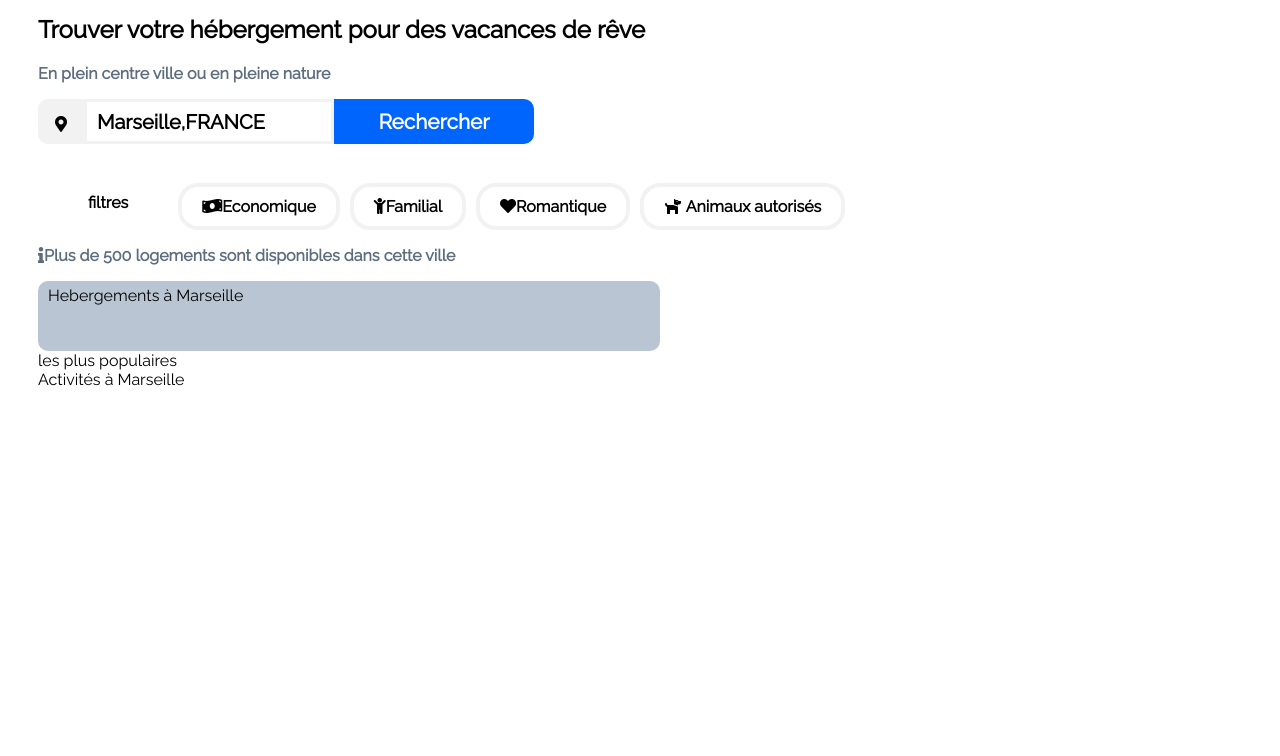
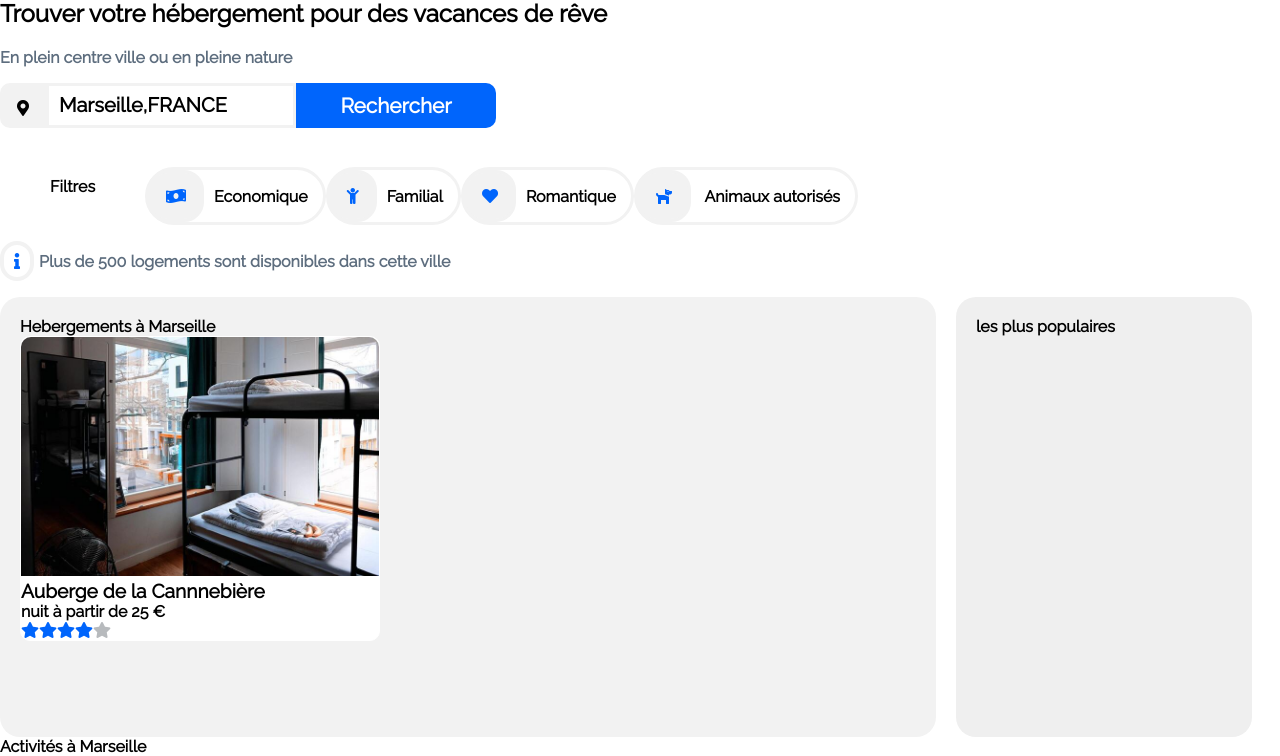
Before and after one commit to devfredgithub/DEGRANGEFrederic-2-26082021, a plain HTML site: page index.html in a window 1280 px wide. Shown: the part 146-902 px from the top of the page. Before the commit the page ends 800 px from the top, so only its background shows below. Drawn offline with Linux system fonts and the light colour scheme.

Commit message:
nav filtre fini debut hebergement

```diff
--- a/MediaQueries.css
+++ b/MediaQueries.css
@@ -1,36 +1,86 @@
 @media all and (max-width: 768px)
+
+/*****>>>>>>header**************/
 {.inscription{
     position: absolute;
     width: auto;
     top: 40px;
     right:15px;
 
+/************header>>>>>>>>**********/
+
+
+
+
+
+/*****>>>>>barre de navigation********/
 
 }
 nav ul
 {width: 100%;
+    padding: 0;
+}
 
-}
 nav{
     width: 100%;
 }
+
 nav li{
     width: 50%;
     text-align: center;
-    flex-wrap: wrap;
+}
 
-    padding: 30px 0 20px;
+nav li a{
+    display: block;
+    width: 100%;
+    }
+
+nav ul li a:hover{
+    border-bottom: 3px #0065FC solid ;
+    border-top: inherit;
+}
+
+nav ul li a{
     border-bottom: 2px #DEEBFF solid;
+    padding: 0 0 20px 0;
+
 }
-nav li a{
-
-    width: 100%;
+.boutonRecherche{
+    display: none;
 
 
 }
-nav ul li:hover{
-    border-bottom: 3px #0065FC solid ;
+
+.boutonRechercheIcone{
+    display: block;
+    border: 3px solid #0065FC;
+    padding: 8px 20px;
+    background-color: #0065FC;
+    color: #DEEBFF;
+    font-size: 1.3em;
+    border-radius: 5px;
+    margin: auto;
+
 
 }
 
+
+
+
+   /*******barre de navigation>>>>>>>*******/
+
+
+/**>>>>>filtres*******
+.lesfiltres{
+align-items: center;
+
+
+ }
+
+ .filtres:nth-child(1){
+     align-self: flex-start;
+ }
+
+
 }
+****filtres>>>>>****////
--- a/index.html
+++ b/index.html
@@ -35,14 +35,18 @@
         <form method="POST" class="blocRecherche">
             <i class="fas fa-map-marker-alt"></i>
          <input type="search"value="Marseille,FRANCE" class="zoneRecherche">
-         <button class="boutonRecherche">Rechercher</button>
+         <button class="boutonRecherche">
+            Rechercher</button>
+            <button class="boutonRechercheIcone" ><i class="fas fa-search"></i>
+            </button>
+
          </form>
     </section>
     <br>
 
     <section>
         <div class="lesfiltres">
-            <div class="filtres">filtres</div>
+            <div class="filtres">Filtres</div>
             <div class="Economique"><i class="fas fa-money-bill-wave"></i>Economique</div>
             <div class="Familial"><i class="fas fa-child"></i>Familial</div>
             <div class="Romantique"><i class="fas fa-heart"></i>Romantique</div>
@@ -58,14 +62,36 @@
     <!-- le coprs de page-->
 
     <main>
-        <section class="HébergementsMarseille">Hebergements à Marseille
+        <section class="Hébergements">Hebergements à Marseille
+            <div class="box">
+               <div class="chambre1"> <img src="images\hebergements\4_small\hebergement 1.jpg" alt="Auberge la Cannebière"></div>
+                <div id="nomhebergement">Auberge de la Cannnebière</div>
+                <div id="prixhebergement">nuit à partir de 25 €</div>
+                <div class="starbox">
+                    <div id="starbleu"><i class="fas fa-star"></i></div>
+                    <div id="starbleu"><i class="fas fa-star"></i></div>
+                    <div id="starbleu"><i class="fas fa-star"></i></div>
+                    <div id="starbleu"><i class="fas fa-star"></i></div>
+                    <div id="starblanc"><i class="fas fa-star"></i></div>
+                </div>
 
+
+
+            </div>
         </section>
-        <section class="Les plus populaires">les plus populaires
+        <section class="Populaires">les plus populaires</section>
+        <section class="Activités">Activités à Marseille </section>
+    </main>
 
-        </section>
-        <section class="Activités à Marseille">Activités à Marseille</section>
-    </main>
+
+
+
+
+
+
+
+
+
 
     <!--le bas de page-->
 
--- a/style.css
+++ b/style.css
@@ -3,7 +3,7 @@
 
 body{
     font-family: 'Raleway', sans-serif;
-    padding: 20px 30px;
+  margin: 0 auto;
 
 
 }
@@ -15,13 +15,10 @@ header{
   justify-content: space-between;
   align-items: center;
   flex-wrap: wrap;
-  padding:8px 12px;
-
-
 
 }
 #TitreSite img{
-  width: 200px;px;
+  width: 200px;
 
 }
 /***************header>>>****************************/
@@ -33,42 +30,30 @@ nav{
 
 }
 ul {
-  width: 100%;
-  padding: 0%;
-  margin: 0%;
+display: flex;
+padding: 2em;
 }
 
 nav ul li a{
   color:#5D6D7E;
   text-decoration: none;
-  padding:20px 25px 20px 0;
-  width: 50%;
-
-}
-nav ul li a:hover{
-border-top: solid 3px #0065FC ;
-padding-top: 40px;
+  padding:20px;
 }
 
-
-
-
+nav ul li a:hover{
+  border-top: solid 3px #0065FC ;
+}
 
 
  nav ul{
    display: flex;
+  }
 
-
-
-
-  }
  nav ul li{
 
     list-style-type: none;
     font-weight: bold;
     font-size: 1.5em;
-
-
 
   }
 
@@ -76,9 +61,7 @@ padding-top: 40px;
    color: #0065FC;
    text-decoration: none;
    font-size: 1.5em;
-
   }
-
 
 
 
@@ -123,10 +106,13 @@ font-family: 'Raleway', sans-serif;
   width: 200px;
   font-size: 1.3em;
 
+}
 
-
+.boutonRechercheIcone{
+display: none;
 
 }
+
 
 
 
@@ -140,67 +126,180 @@ font-family: 'Raleway', sans-serif;
 
 section p{
   display: flex;
+
 }
 
 .lesfiltres{
-  display: flex;
+  display:inline-flex;
+  flex-wrap: wrap;
   font-weight: bold;
+
+
+
 
 
 }
 .filtres{
-  padding: 10px 50px;;
+  padding: 10px 50px;
+
 
 }
 
 .Economique {
 
-  padding: 10px 20px;
-  border: solid 4px #f2f2f2;
-  border-radius: 20px;
-  margin-right: 10px;
+  border: solid 3px #f2f2f2;
+  border-radius: 30px;
+  padding-right: 15px;
 }
 
-.fas fa-money-bill-wave{
-  border-radius: 10px;
-  background-color: #0065FC;
-  width: ;: auto;
+.fa-money-bill-wave{    /*icone billet*/
+  color: #0065FC;
+  background-color: #f2f2f2;
+  border: #f2f2f2 solid 3px;
+  padding: 15px;
+  margin-right: 10px;
+  border-radius: 20px;
 }
 
 .Familial{
-  padding:10px 20px ;
-  border: solid 4px #f2f2f2;
+
+  border: solid 3px #f2f2f2;
+  border-radius: 30px;
+  padding-right: 15px;
+}
+
+.fa-child{       /*icone famille*/
+  color: #0065FC;
+  background-color: #f2f2f2;
+  border: #f2f2f2 solid 3px;
+  padding: 15px;
+  margin-right: 10px;
   border-radius: 20px;
-  margin-right: 10px;
+
 }
 
 .Romantique{
-  padding: 10px 20px;
-  border: solid 4px #f2f2f2;
+  border: solid 3px #f2f2f2;
+  border-radius: 30px;
+  padding-right: 15px;
+
+}
+
+.fa-heart{        /*icone romantique*/
+  color: #0065FC;
+  background-color: #f2f2f2;
+  border: #f2f2f2 solid 3px;
+  padding: 15px;
+  margin-right: 10px;
   border-radius: 20px;
-  margin-right: 10px;
 
 }
 
 
+
+
 .AnimauxAutorisés{
-  padding: 10px 20px;
-  border: solid 4px #f2f2f2;
+  border: solid 3px #f2f2f2;
+  padding-right: 15px;
+  border-radius: 30px;
+}
+
+.fa-dog{
+  color: #0065FC;
+  background-color: #f2f2f2;
+  border: #f2f2f2 solid 3px;
+  padding: 15px;
+  margin-right: 10px;
   border-radius: 20px;
+
 }
+
 
 /********************filtres>>>******************************/
 
-/************>>>hebergementMarseille*************/
 
-.HébergementsMarseille{
+
+/**>>>infos**/
+  .fa-info{
+    border: solid 4px #f2f2f2;
+    padding: 8px 10px;
+    color: #0065FC;
+    border-radius: 200px;
+    margin-right: 5px;
+  }
+
+  /**infos>>**/
+
+  /**>>>>main****/
+  main{
+    display: flex;
+    flex-wrap: wrap;
+    width: 100%;
+    font-weight: bolder;
+  }
+
+
+
+
+  /****main>>*****/
+
+
+/************>>>hebergements*************/
+
+.Hébergements{
   display: block;
-  padding: 5px 10px;
-  width: 50%;
-  height: 60px;
-  background-color:#B9C5D2;
-  border-radius: 10px;
+  padding: 20px;
+  width: 70%;
+  height: 400px;
+  background-color:#f2f2f2;
+  border-radius: 20px;
 
 }
 
-/************hebergementMarseille>>>************/
+.box{
+  display:flex;
+  flex-direction: column;
+  border: 1px solid white;
+  border-radius: 10px;
+  background-color: white;
+  width: 40%;
+  height: auto;
+
+}
+#nomhebergement{
+  font-size: 1.2em;
+  font-weight: bolder
+  ;
+
+
+}
+
+.chambre1 img{
+  width: 100%;
+  border-radius: 10px 10px 0 0;
+}
+
+.starbox{
+  display: flex;
+}
+
+#starbleu{
+  color: #0065FC;
+
+}
+
+#starblanc{
+  color: #b7babd;
+}
+
+/************populaires>>>************/
+
+
+.Populaires{
+  margin-left: 20px;
+padding: 20px;
+width:20%;
+height: 400px;
+background-color: #efefef;
+border-radius: 20px;
+}
```
Also changed, not shown: images/hebergements/4_small/hebergement (1).jpg (renamed from images/hebergements/4_small/fred-kleber-gTbaxaVLvsg-unsplash.jpg), images/hebergements/4_small/hebergement (3).jpg (renamed from images/hebergements/4_small/nicate-lee-kT-ZyaiwBe0-unsplash.jpg), images/hebergements/4_small/hebergement (4).jpg (renamed from images/hebergements/4_small/reisetopia-B8WIgxA_PFU-unsplash.jpg), images/hebergements/4_small/hebergement (5).jpg (renamed from images/hebergements/4_small/annie-spratt-Eg1qcIitAuA-unsplash.jpg), images/hebergements/4_small/hebergement (6).jpg (renamed from images/hebergements/4_small/aw-creative-VGs8z60yT2c-unsplash.jpg), images/hebergements/4_small/hebergement (7).jpg (renamed from images/hebergements/4_small/emile-guillemot-Bj_rcSC5XfE-unsplash.jpg), images/hebergements/4_small/hebergement (8).jpg (renamed from images/hebergements/4_small/febrian-zakaria-M6S1WvfW68A-unsplash.jpg), images/hebergements/4_small/hebergement (9).jpg (renamed from images/hebergements/4_small/febrian-zakaria-sjvU0THccQA-unsplash.jpg), images/hebergements/4_small/hebergement 1.jpg (renamed from images/hebergements/4_small/marcus-loke-WQJvWU_HZFo-unsplash.jpg).
